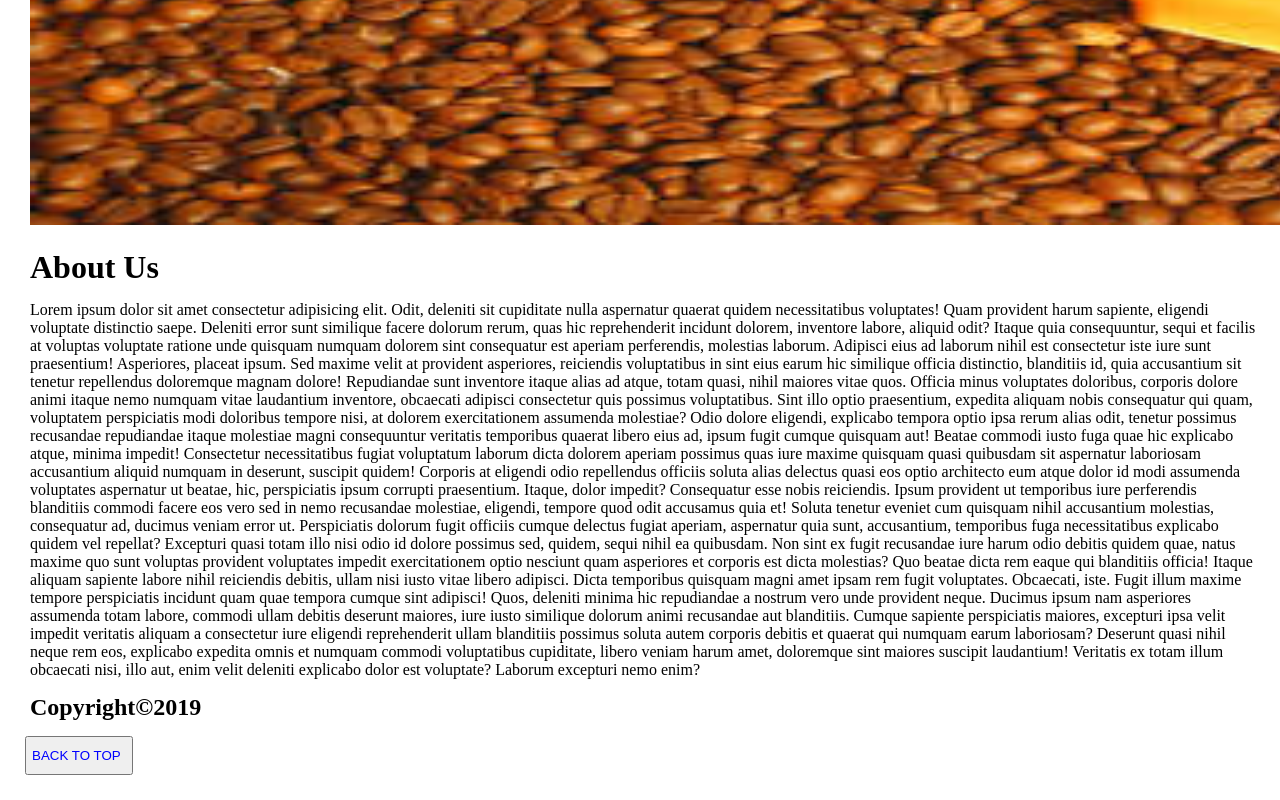
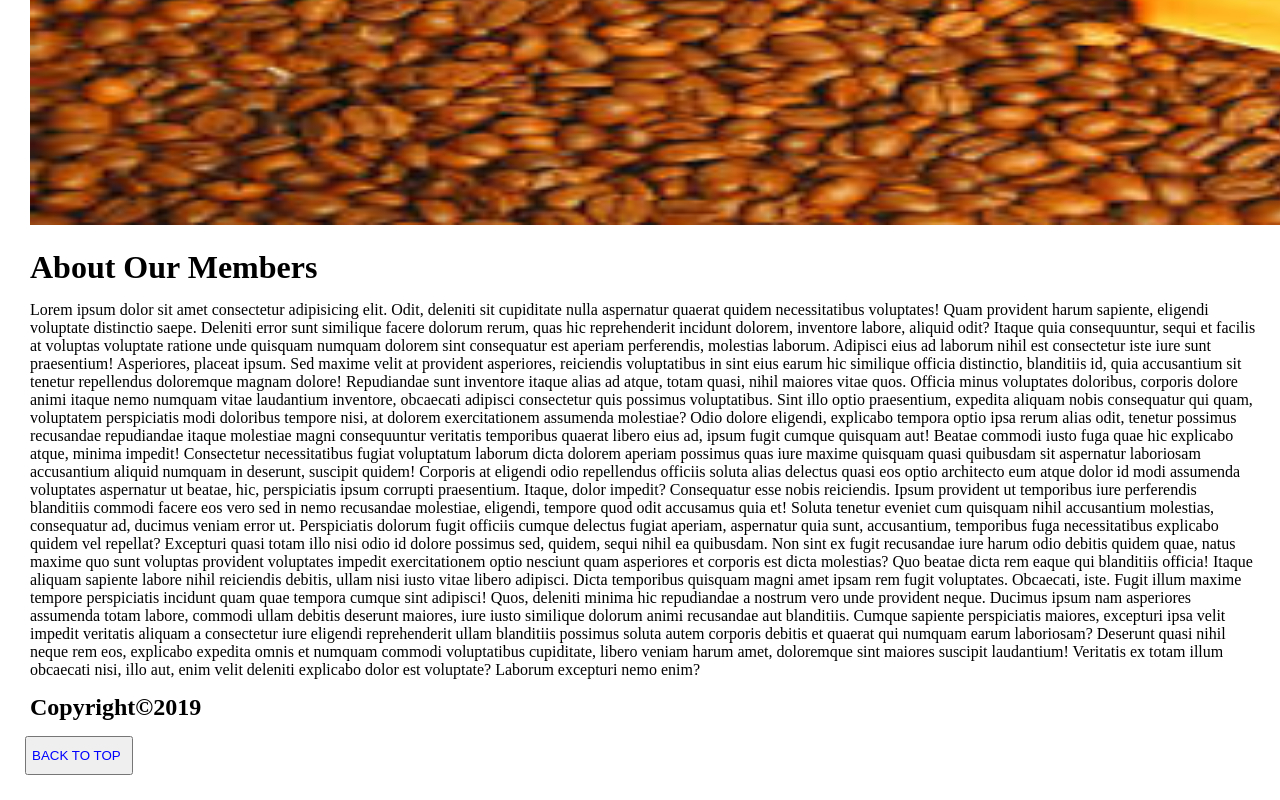
Before and after one commit to Asuquoita123/Tutorial-project, a plain HTML site: page about.html in a window 1280 px wide. Shown: the part 737-1537 px from the top of the page. Drawn offline with Linux system fonts and the light colour scheme.

Commit message:
corrected

```diff
--- a/about.html
+++ b/about.html
@@ -21,7 +21,7 @@
     <img src="images/logo.png" alt="">
     <h1>coffee Junkie</h1>
     <img src="images/caffeine.jpg" alt="coffee cup" width="1890px" height="500px">
-    <h1>About Us</h1>
+    <h1>About Our Members</h1>
     <p style="width: 100%;">Lorem ipsum dolor sit amet consectetur adipisicing elit. Odit, deleniti sit cupiditate nulla
         aspernatur quaerat quidem necessitatibus voluptates! Quam provident harum sapiente, eligendi voluptate distinctio
         saepe. Deleniti error sunt similique facere dolorum rerum, quas hic reprehenderit incidunt dolorem, inventore
```
